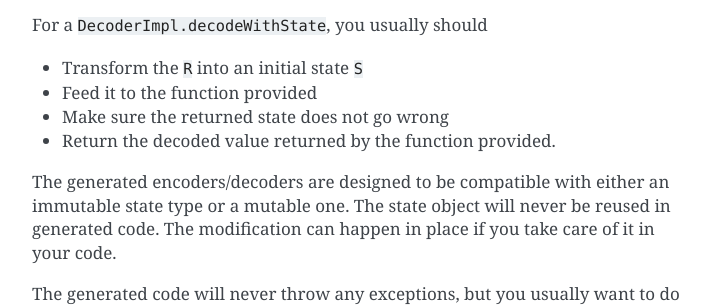
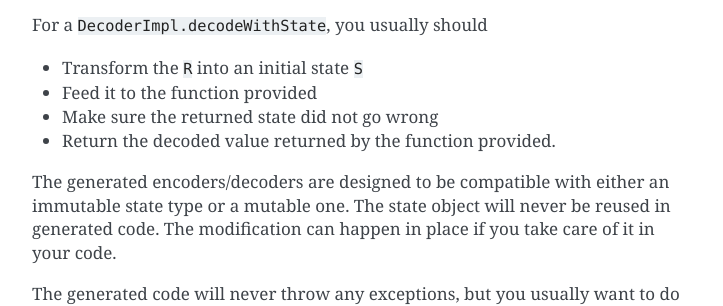
Before and after one commit to soulomoon/gugugu, a Sphinx documentation site: the page built from docs/lang/scala.rst, in a window 1280 px wide and 900 px high, scrolled down 3281 px. Shown: the part 155-461 px from the top of the window, without its empty margins (388-1111 px from the left). Built offline with Sphinx 7.4.7, drawn with Linux system fonts in a browser that asks for light colours.

Commit message:
docs, scala, typo

```diff
--- a/docs/lang/scala.rst
+++ b/docs/lang/scala.rst
@@ -183,7 +183,7 @@ For a ``DecoderImpl.decodeWithState``, you usually should
 
 * Transform the ``R`` into an initial state ``S``
 * Feed it to the function provided
-* Make sure the returned state does not go wrong
+* Make sure the returned state did not go wrong
 * Return the decoded value returned by the function provided.
 
 The generated encoders/decoders are designed to be compatible with
```
